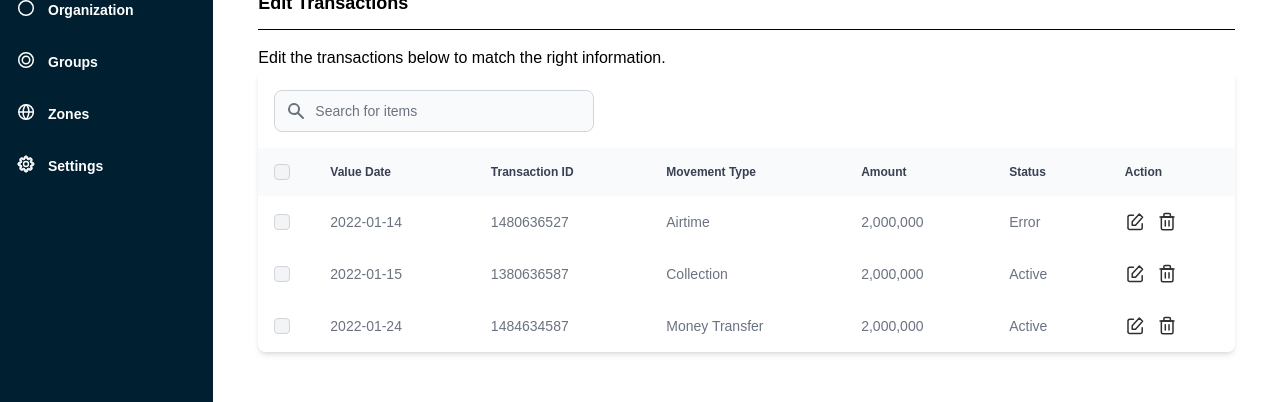
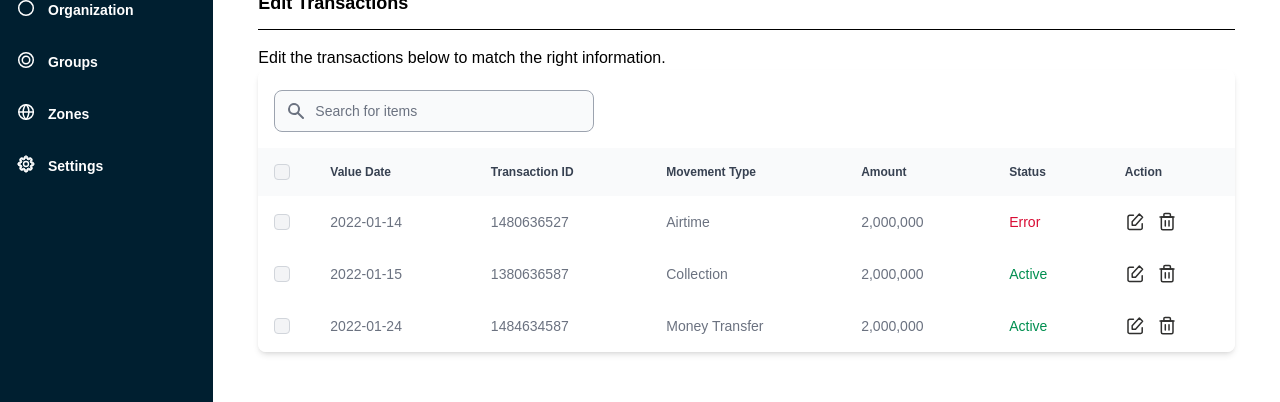
Before and after one commit to samuelkurdz/beyonic, an Angular app: page / in a window 1280 px wide. Shown: the part 267-669 px from the top of the page. Built offline with nearby package versions, Linux system fonts and the light colour scheme; a web font is replaced by a local one.

Commit message:
status color

```diff
--- a/src/app/dashboard/components/table-controls/table-controls.component.html
+++ b/src/app/dashboard/components/table-controls/table-controls.component.html
@@ -1,3 +1,5 @@
+<div class="flex">
+
   <div class="p-4">
     <label for="table-search" class="sr-only">Search</label>
     <div class="relative mt-1">
@@ -20,8 +22,12 @@
       <input
         type="text"
         id="table-search"
-      class="bg-gray-50 border border-gray-300 text-gray-900 text-sm rounded-lg focus:ring-blue-500 focus:border-blue-500 block w-80 pl-10 p-2.5"
+        class="bg-gray-50 border border-gray-400 text-gray-900 text-sm rounded-lg focus:ring-blue-500 focus:border-blue-500 block w-80 pl-10 p-2.5"
         placeholder="Search for items"
       />
     </div>
   </div>
+
+
+
+</div>
--- a/src/app/dashboard/components/table/table.component.html
+++ b/src/app/dashboard/components/table/table.component.html
@@ -36,7 +36,14 @@
         <td class="px-6 py-4">{{item.transactionID}}</td>
         <td class="px-6 py-4">{{item.movementType}}</td>
         <td class="px-6 py-4">{{item.amount|number}}</td>
-        <td class="px-6 py-4">{{item.status}}</td>
+        <td
+          class="px-6 py-4"
+          [ngClass]="{
+            'text-[#008F50]': item.status === 'Active',
+            'text-[#D90C34]' : item.status === 'Error',
+            'text-[#F06800]' : item.status === 'Hold'
+          }"
+        >{{item.status}}</td>
         <td class="px-6 py-4 text-right flex gap-3">
 
           <svg (click)="triggerEditRow.emit(item)" class="cursor-pointer" width="20" height="20" viewBox="0 0 20 20" fill="none" xmlns="http://www.w3.org/2000/svg">
```
Lines whose indentation alone changed are shown as unchanged.
